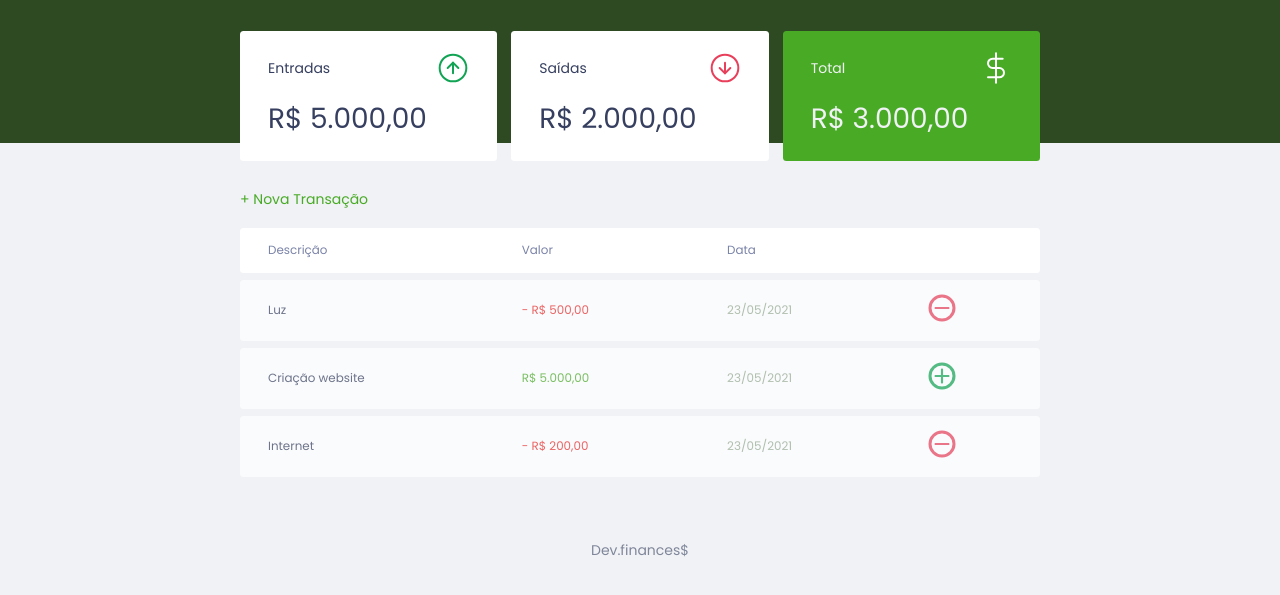
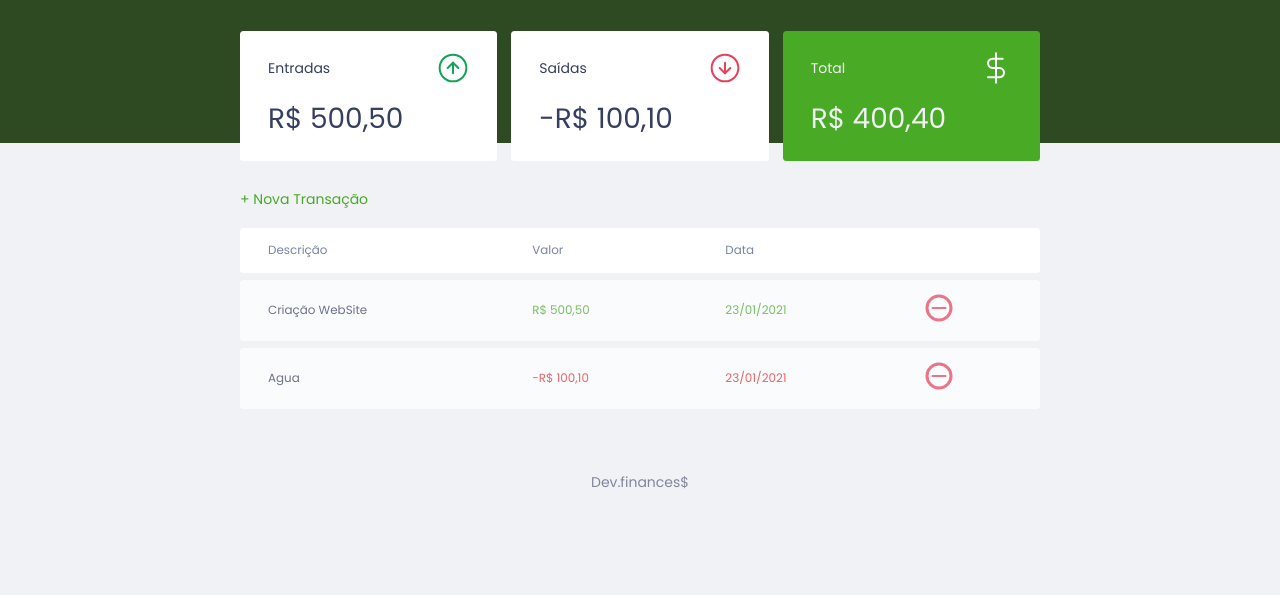
Before and after one commit to JONAS0607/DEV-FINANCE, a plain HTML site: page index.html in a window 1280 px wide. Shown: the part 55-650 px from the top of the page. Drawn offline with Linux system fonts and the light colour scheme.

Commit message:
aula 3 js time 2:30:49

```diff
--- a/index.html
+++ b/index.html
@@ -26,21 +26,21 @@
             <span>Entradas</span>
             <img src="./img/income.svg" alt="Imagem de Entradas" />
           </h3>
-          <p>R$ 5.000,00</p>
+          <p id="incomeDisplay">R$ 5.000,00</p>
         </div>
         <div class="card">
           <h3>
             <span>Saídas</span>
             <img src="./img/expense.svg" alt="Imagem de Saídas" />
           </h3>
-          <p>R$ 2.000,00</p>
+          <p id="expenseDisplay">R$ 2.000,00</p>
         </div>
         <div class="card total">
           <h3>
             <span>Total</span>
             <img src="./img/total.svg" alt="Imagem de Saídas" />
           </h3>
-          <p>R$ 3.000,00</p>
+          <p id="totalDisplay">R$ 3.000,00</p>
         </div>
       </section>
       <section id="transaction">
@@ -59,24 +59,7 @@
             </tr>
           </thead>
           <tbody>
-            <tr>
-              <td class="description">Luz</td>
-              <td class="expense">- R$ 500,00</td>
-              <td class="date">23/05/2021</td>
-              <td><img src="./img/minus.svg" alt="remover transação" /></td>
-            </tr>
-            <tr>
-              <td class="description">Criação website</td>
-              <td class="income">R$ 5.000,00</td>
-              <td class="date">23/05/2021</td>
-              <td><img src="./img/plus.svg" alt="adicionar transação" /></td>
-            </tr>
-            <tr>
-              <td class="description">Internet</td>
-              <td class="expense">- R$ 200,00</td>
-              <td class="date">23/05/2021</td>
-              <td><img src="./img/minus.svg" alt="remover transação" /></td>
-            </tr>
+
           </tbody>
         </table>
       </section>
@@ -85,7 +68,7 @@
       <div class="modal">
         <div id="form">
           <h2>Nova Transação</h2>
-          <form action="">
+          <form action="" onSubmit="Form.submit(event)">
             <div class="input-group">
               <label class="rs-only" for="description">Descrição</label>
               <input
--- a/js/script.js
+++ b/js/script.js
@@ -10,53 +10,195 @@ const modal = {
     document.querySelector('.modal-overlay').classList.remove('active');
   },
 };
-const transaction = [
+
+const Transaction = {
+  all: [
     {
-    id: 1,
       description: 'Luz',
-    amount: -50000,
+      amount: -20010,
       date: '23/01/2021',
     },
     {
-    id: 2,
       description: 'Criação WebSite',
-    amount: 500000,
+      amount: 50050,
       date: '23/01/2021',
     },
     {
-    id: 3,
       description: 'Agua',
-    amount: -5000,
+      amount: -10010,
       date: '23/01/2021',
     },
-];
-const Transaction = {
+  ],
+  add(transaction) {
+    Transaction.all.push(transaction);
+    App.reload();
+  },
+  remove(index) {
+    Transaction.all.splice(index, 1);
+    App.reload();
+  },
   incomes() {
+    let income = 0;
     //somar as entradas
+    Transaction.all.forEach((transaction) => {
+      if (transaction.amount > 0) {
+        income += transaction.amount;
+      }
+    });
+
+    return income;
   },
   expenses() {
+    let expenses = 0;
+    Transaction.all.forEach((transaction) => {
+      if (transaction.amount < 0) {
+        expenses += transaction.amount;
+      }
+    });
+
     //somar as saídas
+    return expenses;
   },
   total() {
+    let total = 0;
+
+    total = this.incomes() + this.expenses();
     //entradas - saídas
+
+    return total;
   },
 };
 
 const DOM = {
+  transactionContainer: document.querySelector('#data-table tbody'),
+
   addTransaction(transaction, index) {
     const tr = document.createElement('tr');
-    tr.innerHTML = DOM.innerHTMLTransaction();
+    tr.innerHTML = DOM.innerHTMLTransaction(transaction);
+
+    DOM.transactionContainer.appendChild(tr);
   },
 
-  innerHTMLTransaction() {
+  innerHTMLTransaction(transaction) {
+    const CSSclass = transaction.amount > 0 ? 'income' : 'expense';
+    const amount = Utils.formatCurrency(transaction.amount);
+
     const html = `
-
-         <td class="${transaction.description}">Luz</td>
-          <td class="expense">${transaction.amount}</td>
-          <td class="date">${transaction.date}</td>
-          <td><img src="./img/minus.svg" alt="remover transação" </td>
-
+         <td class="description">${transaction.description}</td>
+          <td class="${CSSclass}">${amount}</td>
+          <td class="${CSSclass}">${transaction.date}</td>
+          <td><img src="./img/minus.svg" alt="Remover Transação" </td>
     `;
     return html;
   },
+  updateBalance() {
+    document.getElementById('incomeDisplay').innerHTML = Utils.formatCurrency(
+      Transaction.incomes()
+    );
+    document.getElementById('expenseDisplay').innerHTML = Utils.formatCurrency(
+      Transaction.expenses()
+    );
+    document.getElementById('totalDisplay').innerHTML = Utils.formatCurrency(
+      Transaction.total()
+    );
+  },
+  clearTransactions() {
+    DOM.transactionContainer.innerHTML = '';
+  },
 };
+
+const Utils = {
+  formatAmount(value) {
+    value = Number(value) * 100;
+    return value;
+  },
+  formatDate(date) {
+    const splittedDate = date.split('-');
+    const year = splittedDate[0];
+    const moth = splittedDate[1];
+    const day = splittedDate[2];
+    return `${day}/${moth}/${year}`;
+  },
+  formatCurrency(value) {
+    const signal = Number(value) < 0 ? '-' : '';
+
+    value = String(value).replace(/\D/g, '');
+    value = Number(value) / 100;
+
+    value = value.toLocaleString('pt-BR', {
+      style: 'currency',
+      currency: 'BRL',
+    });
+
+    return signal + value;
+  },
+};
+const Form = {
+  description: document.querySelector('input#description'),
+  amount: document.querySelector('input#amount'),
+  date: document.querySelector('input#date'),
+
+  getValues() {
+    return {
+      description: Form.description.value,
+      amount: Form.amount.value,
+      date: Form.date.value,
+    };
+  },
+  formateData() {
+    let { amount, date } = Form.getValues();
+
+    amount = Utils.formatAmount(amount);
+    date = Utils.formatDate(date);
+    console.log(date);
+  },
+
+  validateFields() {
+    const { description, amount, date } = Form.getValues();
+    if (
+      description.trim() === '' ||
+      amount.trim() === '' ||
+      date.trim() === ''
+    ) {
+      throw new Error('Preencha todos os campos!');
+    }
+    // console.log(date);
+  },
+
+  submit(event) {
+    event.preventDefault();
+    try {
+      //verificando se as informações foram preenchidas
+      // Form.validateFields();
+      //formatar os dados para salvar
+      Form.formateData();
+      //salvar
+      //apagar os dados do formulário
+
+      //modal feche
+
+      //atualizar a aplicação
+    } catch (error) {
+      //Pode colocar outra tela para aparecer o erro
+      alert(error.message);
+    }
+  },
+};
+
+const App = {
+  init() {
+    Transaction.all.forEach((transaction) => {
+      DOM.addTransaction(transaction);
+    });
+
+    DOM.updateBalance();
+  },
+  reload() {
+    DOM.clearTransactions();
+    App.init();
+  },
+};
+
+App.init();
+
+Transaction.remove(0);
```
Lines whose indentation alone changed are shown as unchanged.
